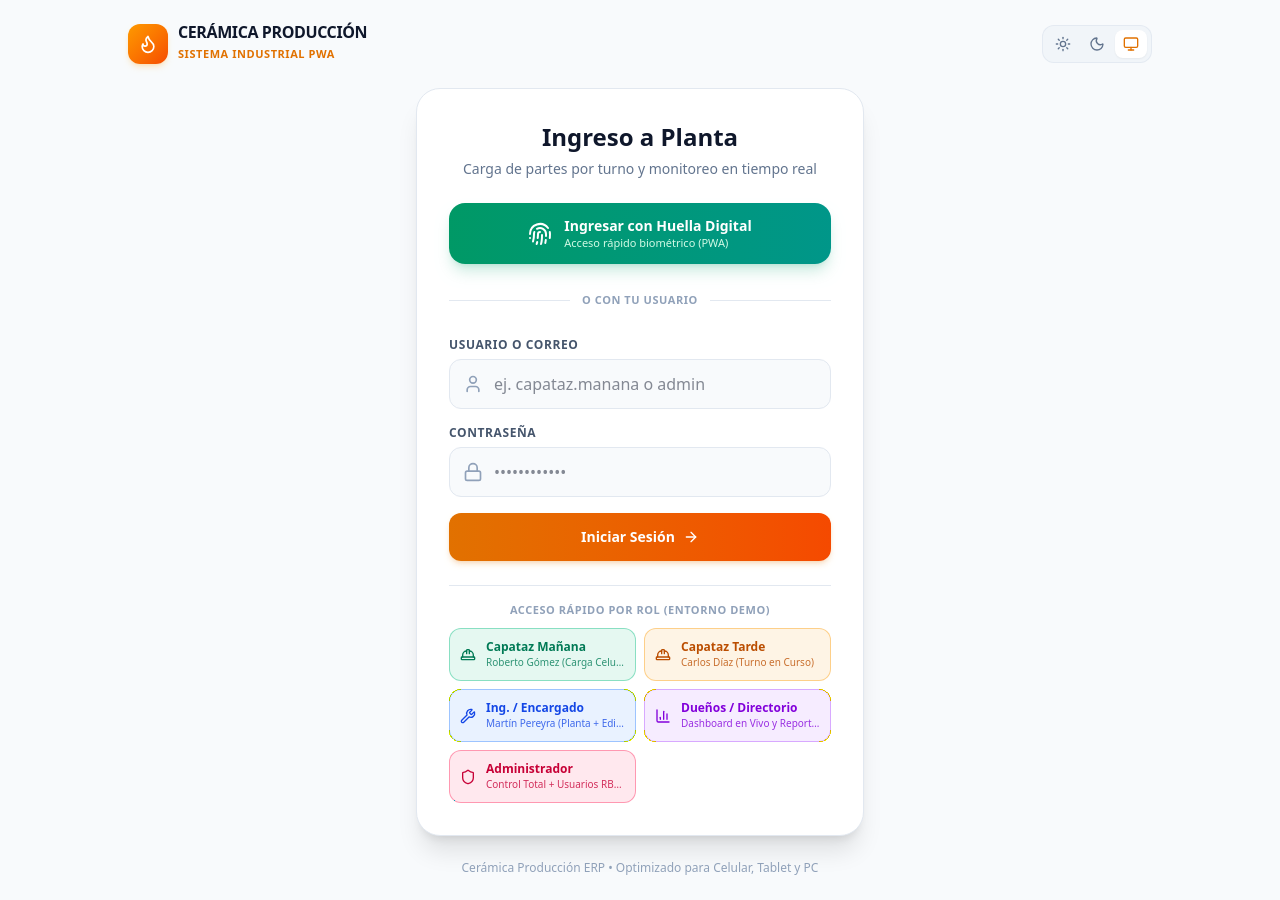
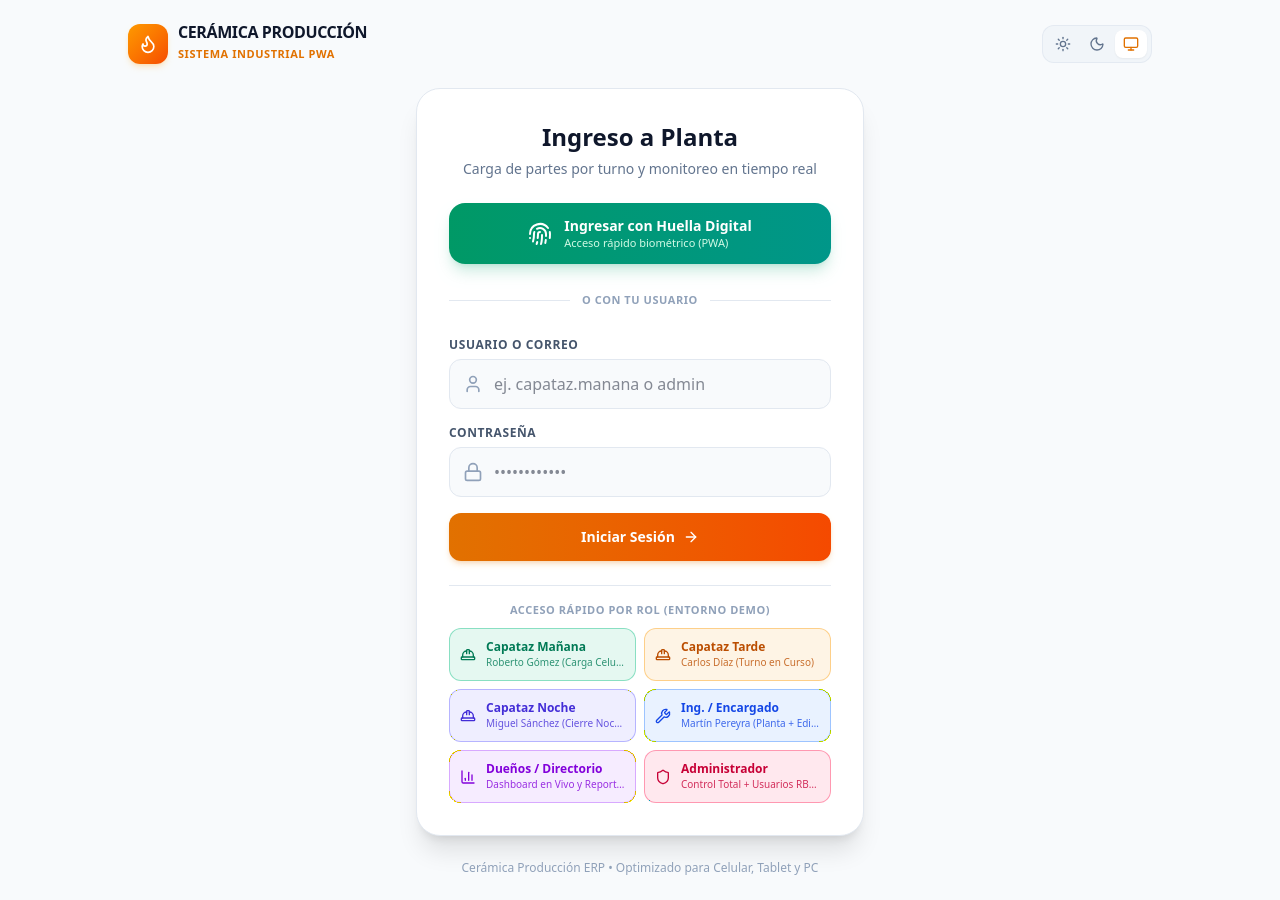
Before and after one commit to Ulises-Gordillo-1999/ceramica-produccion, a Next.js app: page /login in a window 1280 px wide. Built offline with nearby package versions, Linux system fonts and the light colour scheme; no server answers.

Commit message:
feat(auth): agregar acceso rapido de capataz turno noche en pantalla de login

```diff
--- a/src/app/login/page.tsx
+++ b/src/app/login/page.tsx
@@ -31,6 +31,13 @@ const QUICK_PROFILES = [
     sub: 'Carlos Díaz (Turno en Curso)',
     icon: HardHat,
     color: 'border-amber-500/40 bg-amber-500/10 text-amber-700 dark:text-amber-300',
+  },
+  {
+    username: 'capataz.noche',
+    label: 'Capataz Noche',
+    sub: 'Miguel Sánchez (Cierre Nocturno)',
+    icon: HardHat,
+    color: 'border-indigo-500/40 bg-indigo-500/10 text-indigo-700 dark:text-indigo-300',
   },
   {
     username: 'encargado',
```
